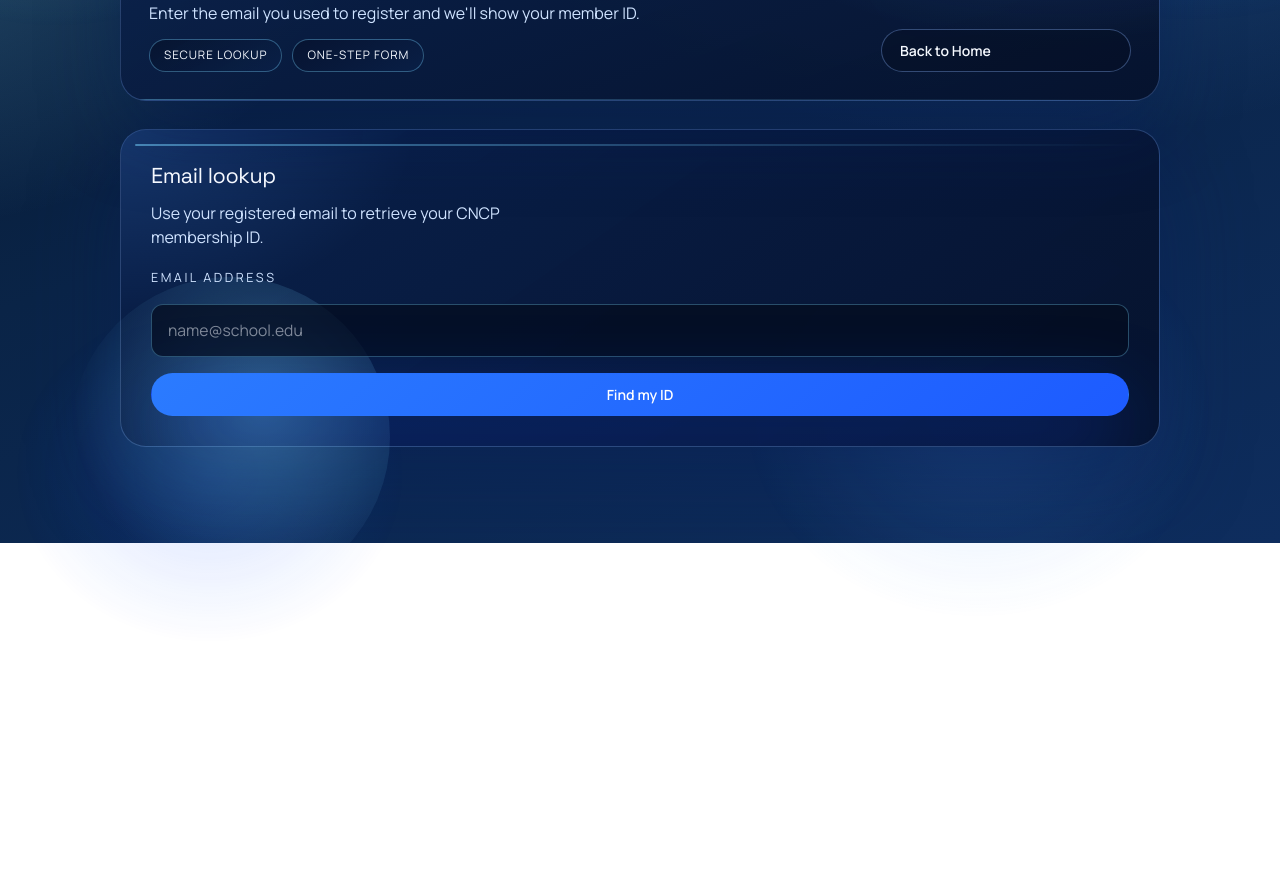
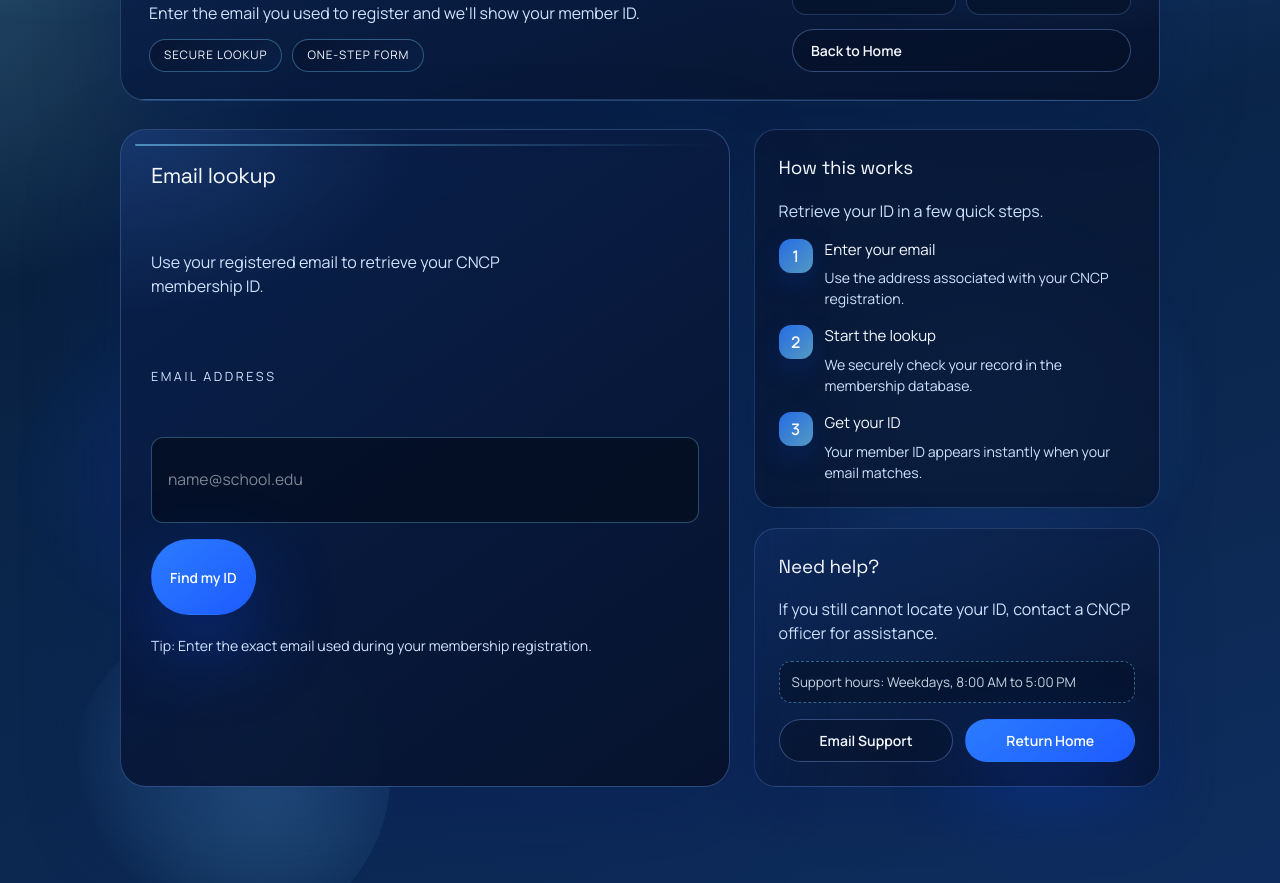
Before and after one commit to red-sakai/cncp-cms-website, a Next.js app: page /find-id in a window 1280 px wide. Shown: the part 260-1143 px from the top of the page. Before the commit the page ends 803 px from the top, so only its background shows below. Built offline with nearby package versions, Linux system fonts and the light colour scheme; no server answers.

Commit message:
feat: enhance Find ID page layout and functionality; add metrics, improve form styling, and provide user guidance

```diff
--- a/app/find-id/page.tsx
+++ b/app/find-id/page.tsx
@@ -81,13 +81,25 @@ export default function FindIdPage() {
           </div>
 
           <div className="find-id-hero-meta">
+            <div className="find-id-metric-grid" aria-label="lookup highlights">
+              <div className="find-id-metric">
+                <strong>Secure</strong>
+                <span>Encrypted lookup</span>
+              </div>
+              <div className="find-id-metric">
+                <strong>Fast</strong>
+                <span>Instant response</span>
+              </div>
+            </div>
+
             <Button href="/" variant="secondary">
               Back to Home
             </Button>
           </div>
         </header>
 
-        <section className="find-id-card" aria-live="polite">
+        <section className="find-id-grid" aria-live="polite">
+          <article className="find-id-card">
             <div className="find-id-card-heading">
               <h2>Email lookup</h2>
               <p>Use your registered email to retrieve your CNCP membership ID.</p>
@@ -109,13 +121,22 @@ export default function FindIdPage() {
                 required
               />
 
-            <Button type="submit" disabled={result.status === "loading"}>
+              <Button className="find-id-submit" type="submit" disabled={result.status === "loading"}>
                 {result.status === "loading" ? "Looking up..." : "Find my ID"}
               </Button>
             </form>
 
+            <p className="find-id-note">
+              Tip: Enter the exact email used during your membership registration.
+            </p>
+
             {result.status !== "idle" && (
               <div className={`find-id-status status-${result.status}`} role="status">
+                <p className="find-id-status-title">
+                  {result.status === "success" && "Lookup complete"}
+                  {result.status === "loading" && "Checking records"}
+                  {result.status === "error" && "No result found"}
+                </p>
                 <p>{result.message}</p>
                 {result.memberId && (
                   <div className="find-id-result">
@@ -125,6 +146,52 @@ export default function FindIdPage() {
                 )}
               </div>
             )}
+          </article>
+
+          <aside className="find-id-aside">
+            <section className="find-id-panel">
+              <h2>How this works</h2>
+              <p>Retrieve your ID in a few quick steps.</p>
+
+              <ol className="find-id-steps">
+                <li>
+                  <span>1</span>
+                  <div>
+                    <h3>Enter your email</h3>
+                    <p>Use the address associated with your CNCP registration.</p>
+                  </div>
+                </li>
+                <li>
+                  <span>2</span>
+                  <div>
+                    <h3>Start the lookup</h3>
+                    <p>We securely check your record in the membership database.</p>
+                  </div>
+                </li>
+                <li>
+                  <span>3</span>
+                  <div>
+                    <h3>Get your ID</h3>
+                    <p>Your member ID appears instantly when your email matches.</p>
+                  </div>
+                </li>
+              </ol>
+            </section>
+
+            <section className="find-id-panel find-id-support">
+              <h2>Need help?</h2>
+              <p>If you still cannot locate your ID, contact a CNCP officer for assistance.</p>
+              <div className="find-id-support-strip">Support hours: Weekdays, 8:00 AM to 5:00 PM</div>
+              <div className="find-id-support-actions">
+                <Button href="mailto:cncp@support.local" variant="secondary">
+                  Email Support
+                </Button>
+                <Button href="/" variant="primary">
+                  Return Home
+                </Button>
+              </div>
+            </section>
+          </aside>
         </section>
       </div>
     </main>
--- a/app/globals.css
+++ b/app/globals.css
@@ -1622,6 +1622,10 @@ a {
   z-index: 1;
 }
 
+.find-id-submit {
+  justify-self: start;
+}
+
 .find-id-label {
   font-size: 0.79rem;
   text-transform: uppercase;
@@ -1663,6 +1667,13 @@ a {
   color: var(--text-100);
 }
 
+.find-id-status-title {
+  font-size: 0.78rem;
+  letter-spacing: 0.14em;
+  text-transform: uppercase;
+  color: rgba(233, 243, 255, 0.86);
+}
+
 .status-loading {
   border-color: rgba(86, 160, 255, 0.5);
   border-left-color: rgba(86, 160, 255, 0.7);
@@ -1714,6 +1725,7 @@ a {
 .find-id-aside {
   display: grid;
   gap: 20px;
+  align-content: start;
 }
 
 .find-id-panel {
@@ -1730,6 +1742,7 @@ a {
   margin: 0;
   font-size: 1.18rem;
   font-family: "Space Grotesk", sans-serif;
+  letter-spacing: -0.01em;
 }
 
 .find-id-panel p {
@@ -1794,6 +1807,11 @@ a {
   flex-wrap: wrap;
 }
 
+.find-id-support-actions .btn {
+  flex: 1 1 auto;
+  text-align: center;
+}
+
 @media (max-width: 900px) {
   .find-id-hero {
     grid-template-columns: 1fr;
@@ -1828,6 +1846,12 @@ a {
     border-radius: 20px;
   }
 
+  .find-id-submit {
+    width: 100%;
+    justify-self: stretch;
+    text-align: center;
+  }
+
   .find-id-panel {
     border-radius: 18px;
     padding: 20px;
@@ -1837,4 +1861,9 @@ a {
     grid-template-columns: 1fr;
     gap: 18px;
   }
-}
+
+  .find-id-support-actions .btn {
+    width: 100%;
+    flex: 1 1 100%;
+  }
+}
```
Lines whose indentation alone changed are shown as unchanged.
